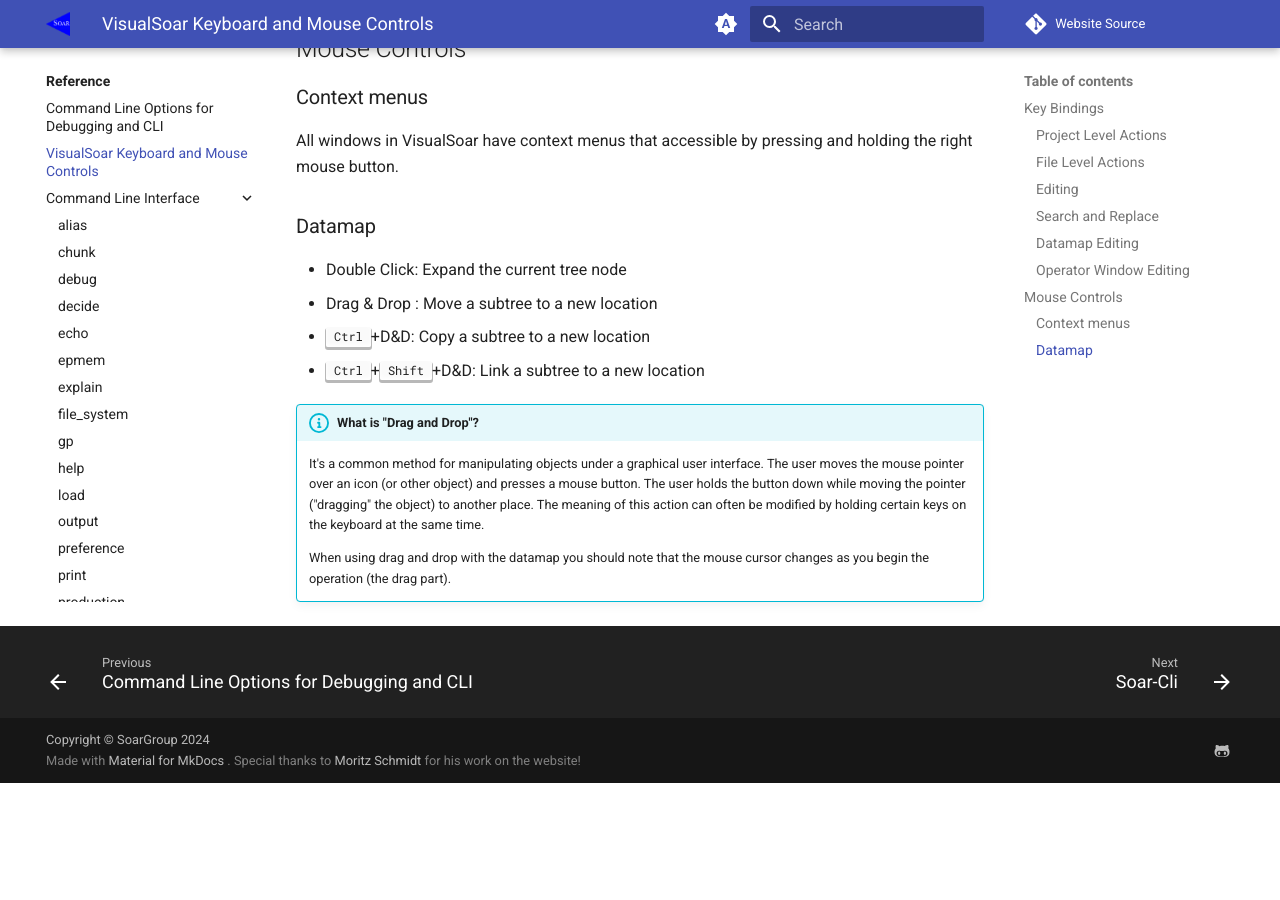
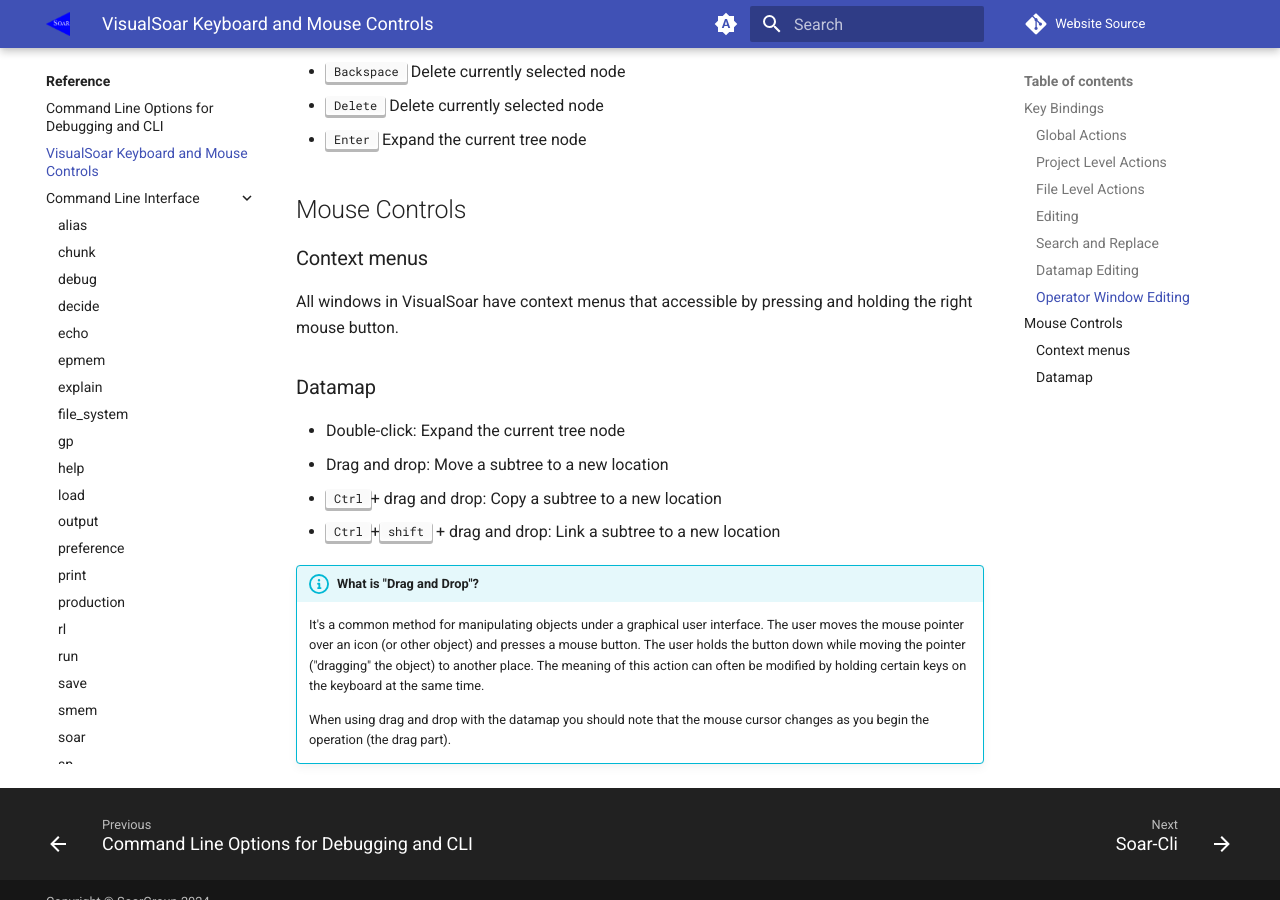
Before and after one commit to SoarGroup/SoarGroup.github.io, an MkDocs documentation site: the page built from docs/reference/VisualSoarKeyboardAndMouseControls.md, in a window 1280 px wide and 900 px high, scrolled down 1901 px. Built offline with MkDocs 1.6.1 and Material for MkDocs 9.7.7, drawn with Linux system fonts in a browser that asks for light colours; comment, search, counter and statistics services are not loaded; before the commit the page ends 2684 px from its top, so only the background shows below that; some of the changed text lies outside the part shown.

Commit message:
Update/correct VS shortcuts
See https://github.com/SoarGroup/VisualSoar/issues/57.

```diff
--- a/docs/reference/VisualSoarKeyboardAndMouseControls.md
+++ b/docs/reference/VisualSoarKeyboardAndMouseControls.md
@@ -1,6 +1,13 @@
 # VisualSoar Keyboard and Mouse Controls
 
 ## Key Bindings
+
+On Macs, the <kbd>⌘</kbd> key ("command") is used in place of the <kbd>Ctrl</kbd>
+key in the shortcuts below.
+
+### Global Actions
+
+*  <kbd>ESC</kbd> Close open dialog
 
 ### Project Level Actions
 
@@ -29,7 +36,7 @@
 * <kbd>Ctrl</kbd>+<kbd>X</kbd> Cut the selected text to the clipboard
 * <kbd>Ctrl</kbd>+<kbd>V</kbd> Paste the clipboard text at the current cursor location
 * <kbd>Ctrl</kbd>+<kbd>Z</kbd> Undo the last editing operation
-* <kbd>Ctrl</kbd>+<kbd>Shift</kbd>+<kbd>Z</kbd> Redo the last editing operation
+* <kbd>Ctrl</kbd>+<kbd>shift</kbd>+<kbd>Z</kbd> Redo the last editing operation
 * <kbd>Ctrl</kbd>+<kbd>A</kbd> Select all text in the current window
 
 The following two editing command have been added:
@@ -70,10 +77,10 @@
 
 ### Datamap
 
-*   Double Click: Expand the current tree node
-*   Drag & Drop : Move a subtree to a new location
-*   <kbd>Ctrl</kbd>+D&D: Copy a subtree to a new location
-*   <kbd>Ctrl</kbd>+<kbd>Shift</kbd>+D&D: Link a subtree to a new location
+*   Double-click: Expand the current tree node
+*   Drag and drop: Move a subtree to a new location
+*   <kbd>Ctrl</kbd>+ drag and drop: Copy a subtree to a new location
+*   <kbd>Ctrl</kbd>+<kbd>shift</kbd> + drag and drop: Link a subtree to a new location
 
 !!! info "What is "Drag and Drop"?"
     It's a common method for manipulating objects under a graphical user
```
Also changed, not shown: other parts of docs/reference/VisualSoarKeyboardAndMouseControls.md (+2 -2 lines).
